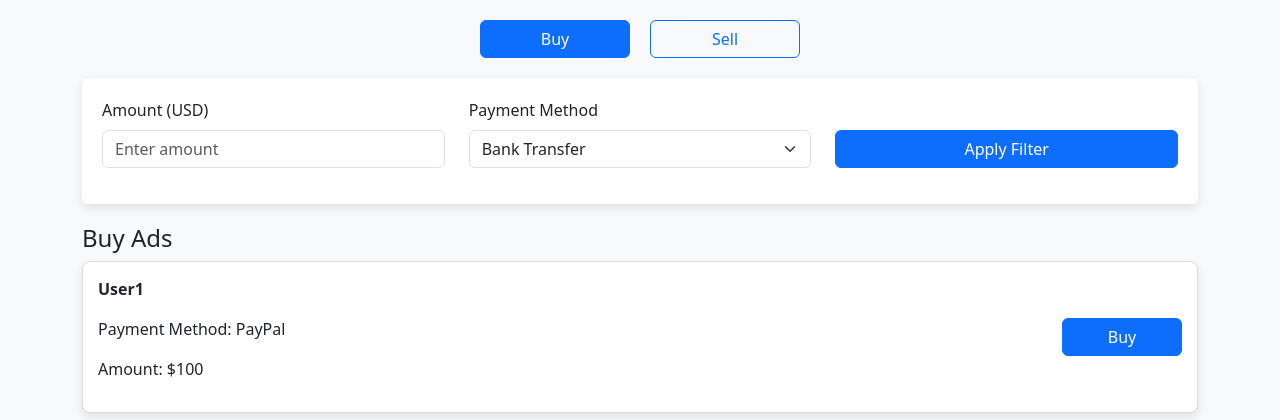
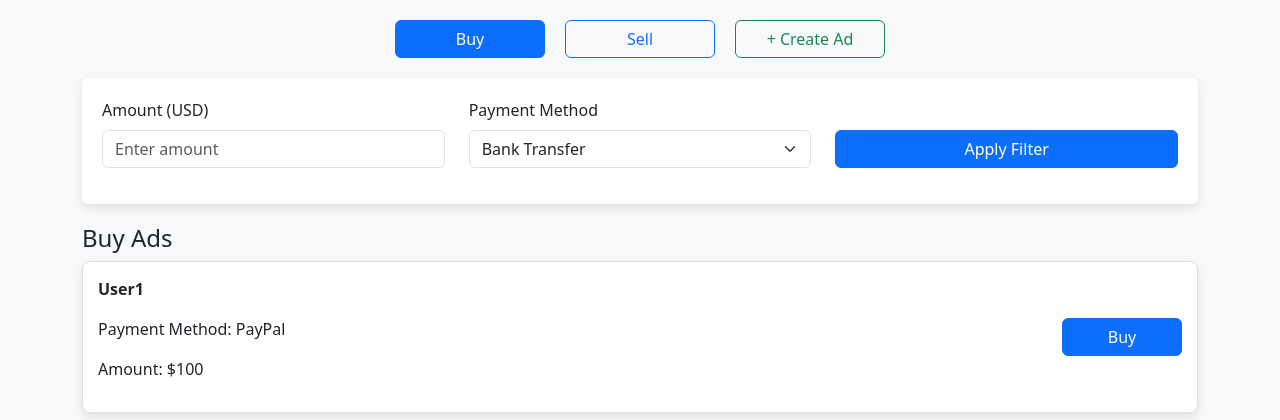
Before and after one commit to Brandywineo/P2pxmr, a PHP site: page /dashboard.php in a window 1280 px wide. Shown: the part 66-486 px from the top of the page. Run offline with PHP 8.4, Linux system fonts and the light colour scheme; the visitor is signed in with stand-in values (Sample User, id 1).

Commit message:
Update dashboard.php

```diff
--- a/public/dashboard.php
+++ b/public/dashboard.php
@@ -74,6 +74,7 @@ if (!isset($_SESSION['user_id'])) {
     <div class="toggle-buttons">
         <button id="buy-button" class="btn btn-primary" onclick="toggleView('buy')">Buy</button>
         <button id="sell-button" class="btn btn-outline-primary" onclick="toggleView('sell')">Sell</button>
+        <button id="create-ad-button" class="btn btn-outline-success" onclick="navigateTo('create_ad')">+ Create Ad</button>
     </div>
 
     <!-- Filter Card -->
@@ -120,7 +121,6 @@ if (!isset($_SESSION['user_id'])) {
                 </div>
                 <button class="btn btn-primary btn-action" onclick="goToTransaction('buy', 100)">Buy</button>
             </div>
-            <!-- Add more buy listings here -->
         </div>
 
         <!-- Sell Listings -->
@@ -134,7 +134,6 @@ if (!isset($_SESSION['user_id'])) {
                 </div>
                 <button class="btn btn-success btn-action" onclick="goToTransaction('sell', 200)">Sell</button>
             </div>
-            <!-- Add more sell listings here -->
         </div>
     </div>
 
@@ -144,6 +143,8 @@ if (!isset($_SESSION['user_id'])) {
                 window.location.href = 'wallet.php';
             } else if (section === 'profile') {
                 window.location.href = 'profile.php';
+            } else if (section === 'create_ad') {
+                window.location.href = 'create_ad.php';
             }
         }
 
```
